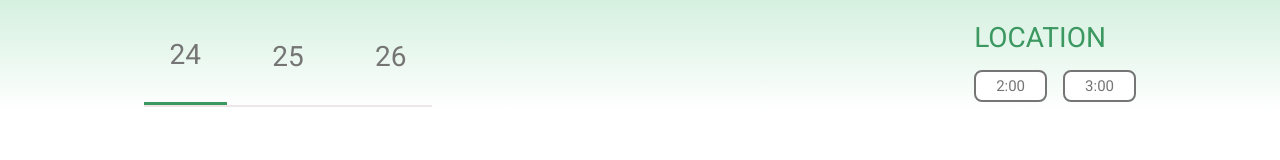
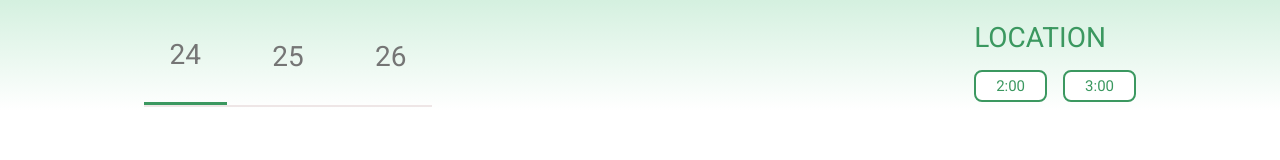
Before and after one commit to frontendcafe/cmyk-night, a React (Create React App) app: page /events/1 in a window 1280 px wide. Both pictures are taken after a click on the button "24". Shown: the part 527-687 px from the top of the page. Built offline with nearby package versions, Linux system fonts and the light colour scheme.

Commit message:
deleted the disabled button

```diff
--- a/src/components/DatesContainer.js
+++ b/src/components/DatesContainer.js
@@ -31,7 +31,7 @@ function DaysContainer({ dates, handleCurrentDay }) {
         {currentDay.hours.map((hour) => {
           return (
             <li key={hour.from}>
-              <button className="hours-button" disabled={!hour.enabled}>{hour.from}</button>
+              <button className="hours-button">{hour.from}</button>
             </li>
           );
         })}
```
